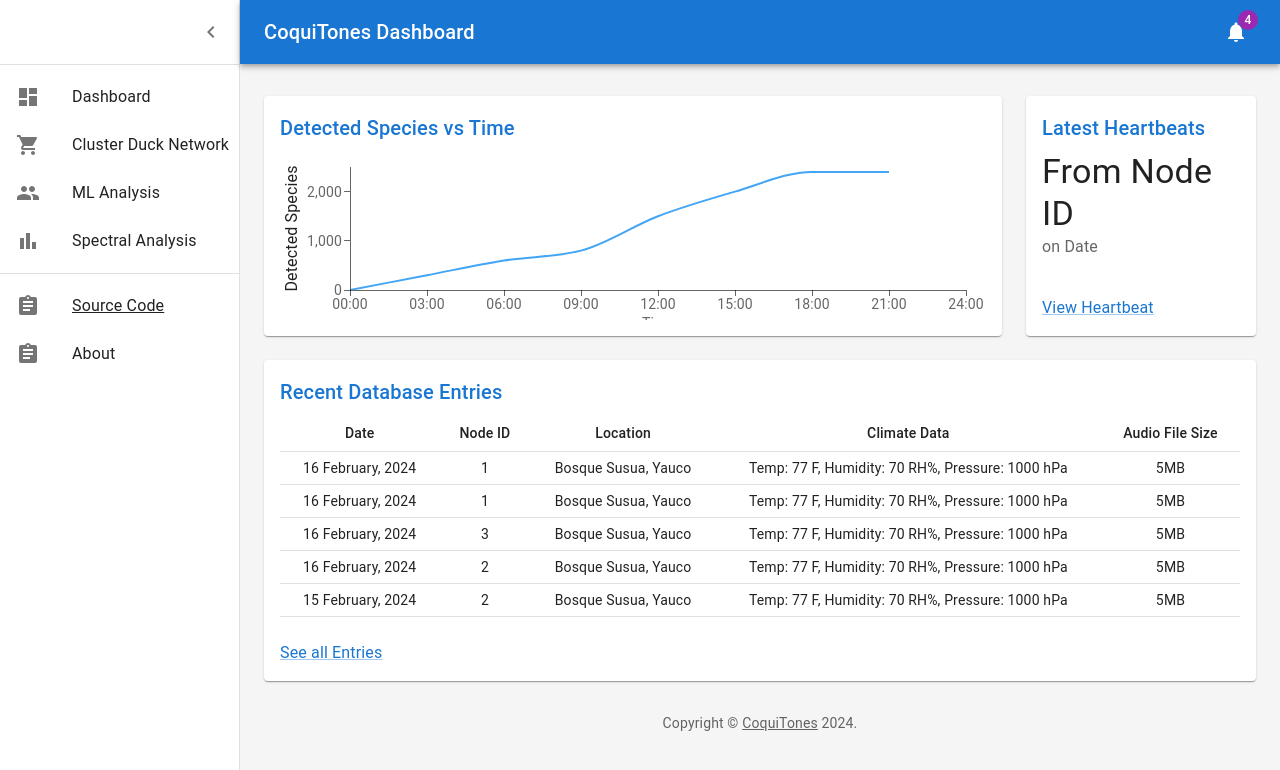
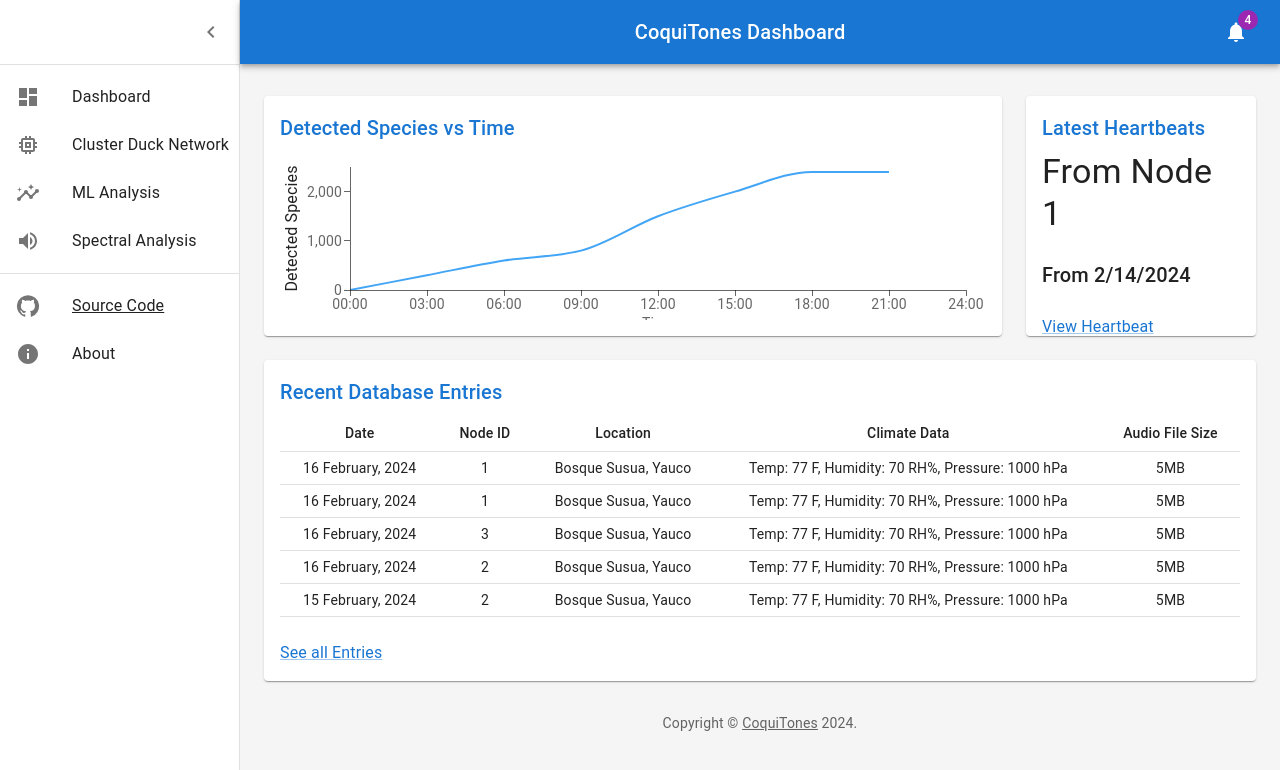
Before and after one commit to AlonsoUriarte14/CoquiTones, a React (Create React App) app in the folder Frontend/: page / in a window 1280 px wide. Shown: the top 770 px of the page. Built offline with nearby package versions, Linux system fonts and the light colour scheme.

Commit message:
changed icons and stuff

```diff
--- a/Frontend/src/components/dashboard/Deposits.js
+++ b/Frontend/src/components/dashboard/Deposits.js
@@ -8,14 +8,23 @@ function preventDefault(event) {
 }
 
 export default function Deposits() {
+
+	const getDate = () => {
+		const today = new Date();
+		const month = today.getMonth() + 1;
+		const year = today.getFullYear();
+		const date = today.getDate();
+		return `${month}/${date}/${year}`;
+	}
+	const [date, setDate] = React.useState(getDate())
 	return (
 		<React.Fragment>
 			<Title>Latest Heartbeats</Title>
 			<Typography component="p" variant="h4">
-				From Node ID
+				From Node 1
 			</Typography>
-			<Typography color="text.secondary" sx={{ flex: 1 }}>
-				on Date
+			<Typography component="p" variant = "h6" color="text.s]" sx={{ flex: 1, my: 3}}>
+				From {date}
 			</Typography>
 			<div>
 				<Link color="primary" href="#" onClick={preventDefault}>
--- a/Frontend/src/components/dashboard/listItems.js
+++ b/Frontend/src/components/dashboard/listItems.js
@@ -2,15 +2,13 @@ import * as React from 'react';
 import ListItemButton from '@mui/material/ListItemButton';
 import ListItemIcon from '@mui/material/ListItemIcon';
 import ListItemText from '@mui/material/ListItemText';
-import ListSubheader from '@mui/material/ListSubheader';
 import DashboardIcon from '@mui/icons-material/Dashboard';
-import ShoppingCartIcon from '@mui/icons-material/ShoppingCart';
-import PeopleIcon from '@mui/icons-material/People';
-import BarChartIcon from '@mui/icons-material/BarChart';
-import LayersIcon from '@mui/icons-material/Layers';
-import AssignmentIcon from '@mui/icons-material/Assignment';
+import MemoryIcon from '@mui/icons-material/Memory';
+import InsightsIcon from '@mui/icons-material/Insights';
 import Link from '@mui/material/Link';
-
+import GitHubIcon from '@mui/icons-material/GitHub';
+import InfoIcon from '@mui/icons-material/Info';
+import VolumeUpIcon from '@mui/icons-material/VolumeUp';
 export const mainListItems = (
 	<React.Fragment>
 		<ListItemButton>
@@ -19,21 +17,21 @@ export const mainListItems = (
 			</ListItemIcon>
 			<ListItemText primary="Dashboard" />
 		</ListItemButton>
-		<ListItemButton>
+		<ListItemButton >
 			<ListItemIcon>
-				<ShoppingCartIcon />
+				<MemoryIcon />
 			</ListItemIcon>
 			<ListItemText primary="Cluster Duck Network" />
 		</ListItemButton>
 		<ListItemButton>
 			<ListItemIcon>
-				<PeopleIcon />
+				<InsightsIcon />
 			</ListItemIcon>
 			<ListItemText primary="ML Analysis" />
 		</ListItemButton>
 		<ListItemButton>
 			<ListItemIcon>
-				<BarChartIcon />
+				<VolumeUpIcon />
 			</ListItemIcon>
 			<ListItemText primary="Spectral Analysis " />
 		</ListItemButton>
@@ -45,7 +43,7 @@ export const secondaryListItems = (
 
 		<ListItemButton>
 			<ListItemIcon>
-				<AssignmentIcon />
+				<GitHubIcon />
 			</ListItemIcon>
 			<Link color="inherit" href="https://github.com/AlonsoUriarte14/CoquiTones.git">
 				<ListItemText primary="Source Code" />
@@ -53,7 +51,7 @@ export const secondaryListItems = (
 		</ListItemButton>
 		<ListItemButton>
 			<ListItemIcon>
-				<AssignmentIcon />
+				<InfoIcon />
 			</ListItemIcon>
 			<ListItemText primary="About" />
 		</ListItemButton>
--- a/Frontend/src/pages/Dashboard.jsx
+++ b/Frontend/src/pages/Dashboard.jsx
@@ -116,6 +116,7 @@ export default function Dashboard() {
 						</IconButton>
 						<Typography
 							component="h1"
+							align="center"
 							variant="h6"
 							color="inherit"
 							noWrap
```
Also changed, not shown: Frontend/src/pages/About.jsx (added).
